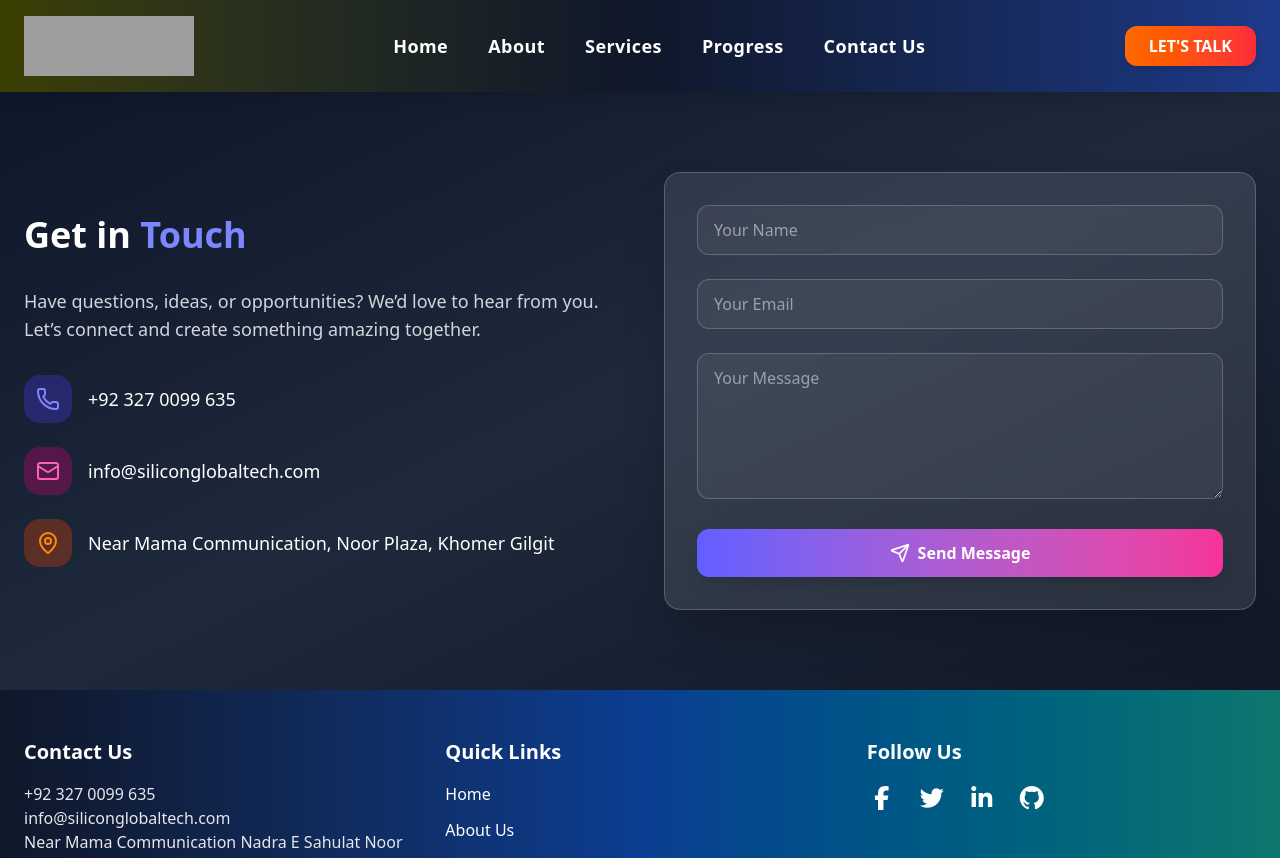
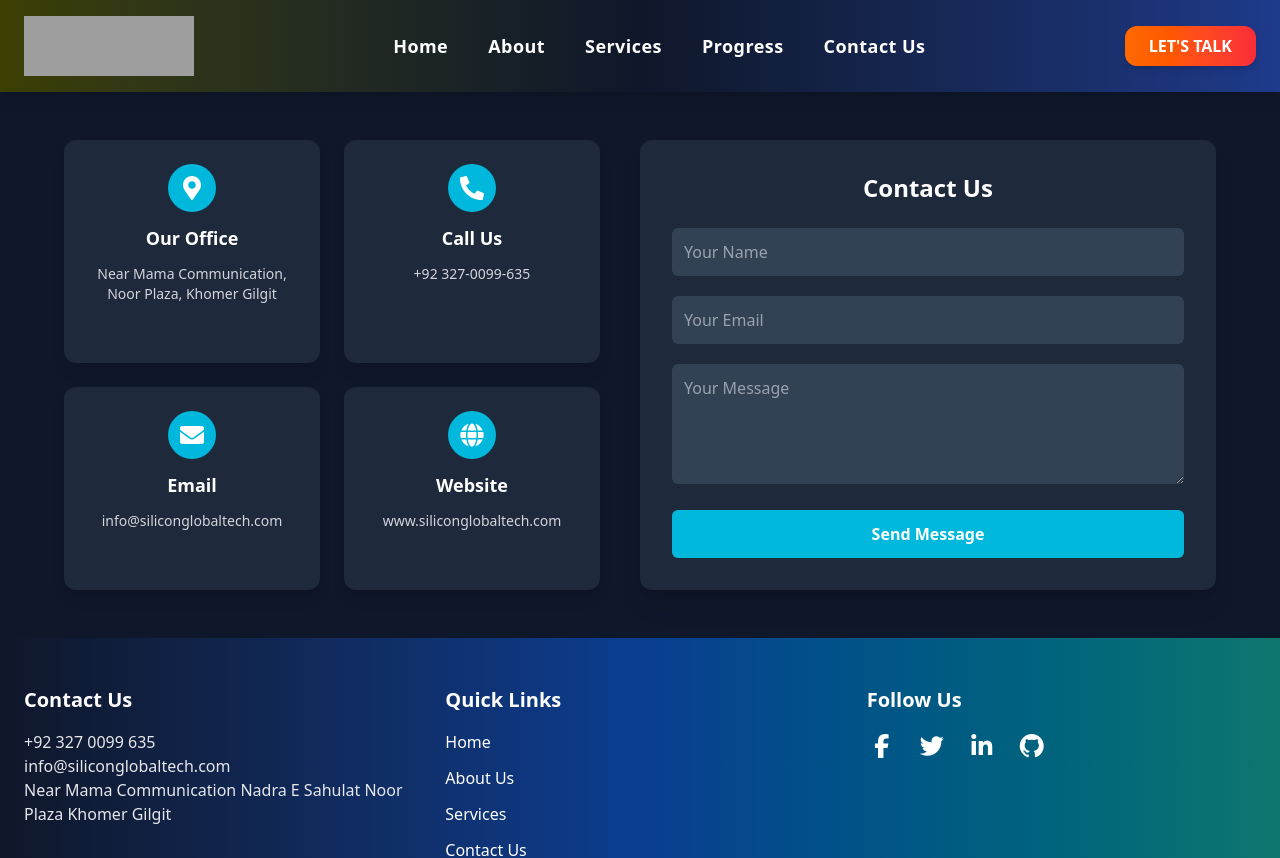
Before and after one commit to sabbehhassan/SGT, a React (Vite) app: page /contact in a window 1280 px wide. Shown: the top 858 px of the page. Built offline with nearby package versions, Linux system fonts and the light colour scheme; grey boxes are pictures that could not be loaded.

Commit message:
change contact page design and for mailing emailjs is set for this work

```diff
--- a/package.json
+++ b/package.json
@@ -12,6 +12,7 @@
   "dependencies": {
     "@fortawesome/fontawesome-free": "^7.0.0",
     "@tailwindcss/vite": "^4.1.12",
+    "emailjs-com": "^3.2.0",
     "lucide-react": "^0.541.0",
     "mapbox-gl": "^3.14.0",
     "outlet": "^0.1.5",
--- a/src/pages/ContactUs/index.jsx
+++ b/src/pages/ContactUs/index.jsx
@@ -1,100 +1,113 @@
-import { useState } from "react";
-import { Phone, Mail, MapPin, Send } from "lucide-react";
+import React, { useRef } from "react";
+import emailjs from "emailjs-com";
+import {
+  FaMapMarkerAlt,
+  FaPhoneAlt,
+  FaEnvelope,
+  FaGlobe,
+} from "react-icons/fa";
 
-export default function ContactUs() {
-  const [form, setForm] = useState({
-    name: "",
-    email: "",
-    message: "",
-  });
+const ContactSection = () => {
+  const form = useRef();
 
-  const handleChange = (e) => {
-    setForm({ ...form, [e.target.name]: e.target.value });
+  const sendEmail = (e) => {
+    e.preventDefault();
+
+    emailjs
+      .sendForm(
+        "service_lzaaz1d", // apna service ID
+        "template_shxopya", // apna template ID
+        form.current,
+        "v7iYMfI0wo13cDRmW" // apna public key
+      )
+      .then(
+        () => {
+          alert("✅ Message sent successfully!");
+          form.current.reset();
+        },
+        (error) => {
+          alert("❌ Failed to send message");
+          console.error(error.text);
+        }
+      );
   };
 
-  const handleSubmit = (e) => {
-    e.preventDefault();
-    console.log("Form submitted:", form);
-  };
+  const cardData = [
+    {
+      icon: <FaMapMarkerAlt size={24} />,
+      title: "Our Office",
+      line1: "Near Mama Communication, Noor Plaza, Khomer Gilgit",
+    },
+    {
+      icon: <FaPhoneAlt size={24} />,
+      title: "Call Us",
+      line1: "+92 327-0099-635",
+    },
+    {
+      icon: <FaEnvelope size={24} />,
+      title: "Email",
+      line1: "info@siliconglobaltech.com",
+    },
+    {
+      icon: <FaGlobe size={24} />,
+      title: "Website",
+      line1: "www.siliconglobaltech.com",
+    },
+  ];
 
   return (
-    <section className="relative bg-gradient-to-br from-[#0f172a] via-[#1e293b] to-[#111827] py-20 px-6 overflow-hidden">
-      {/* Background Glow */}
-      <div className="absolute top-0 left-0 w-[500px] h-[500px] bg-indigo-600/30 rounded-full blur-[150px] -z-10"></div>
-      <div className="absolute bottom-0 right-0 w-[400px] h-[400px] bg-pink-600/20 rounded-full blur-[150px] -z-10"></div>
-
-      <div className="max-w-7xl mx-auto grid lg:grid-cols-2 gap-12 items-center">
-        {/* Left - Info */}
-        <div className="text-white space-y-8">
-          <h2 className="text-4xl font-extrabold">
-            Get in <span className="text-indigo-400">Touch</span>
-          </h2>
-          <p className="text-gray-300 text-lg">
-            Have questions, ideas, or opportunities? We’d love to hear from you.
-            Let’s connect and create something amazing together.
-          </p>
-
-          <div className="space-y-6">
-            <div className="flex items-center gap-4">
-              <div className="p-3 rounded-2xl bg-indigo-600/30 backdrop-blur-md">
-                <Phone className="text-indigo-400 w-6 h-6" />
+    <section className="bg-[#0f172a] text-white px-6 md:px-16">
+      <div className="max-w-7xl mx-auto flex flex-col lg:flex-row gap-10 py-12">
+        {/* Info Cards */}
+        <div className="grid grid-cols-1 sm:grid-cols-2 gap-6 flex-1">
+          {cardData.map((item, index) => (
+            <div
+              key={index}
+              className="bg-[#1e293b] bg-opacity-90 rounded-xl p-6 shadow-lg hover:shadow-cyan-500/30 transition-transform hover:scale-105"
+            >
+              <div className="flex flex-col items-center text-center space-y-3">
+                <div className="bg-cyan-500 p-3 rounded-full text-white">
+                  {item.icon}
+                </div>
+                <h3 className="text-lg font-semibold">{item.title}</h3>
+                <p className="text-sm text-gray-300">{item.line1}</p>
+                {item.line2 && (
+                  <p className="text-sm text-gray-400">{item.line2}</p>
+                )}
               </div>
-              <p className="text-lg font-medium">+92 327 0099 635</p>
             </div>
-
-            <div className="flex items-center gap-4">
-              <div className="p-3 rounded-2xl bg-pink-600/30 backdrop-blur-md">
-                <Mail className="text-pink-400 w-6 h-6" />
-              </div>
-              <p className="text-lg font-medium">info@siliconglobaltech.com</p>
-            </div>
-
-            <div className="flex items-center gap-4">
-              <div className="p-3 rounded-2xl bg-orange-600/30 backdrop-blur-md">
-                <MapPin className="text-orange-400 w-6 h-6" />
-              </div>
-              <p className="text-lg font-medium">
-                Near Mama Communication, Noor Plaza, Khomer Gilgit
-              </p>
-            </div>
-          </div>
+          ))}
         </div>
 
-        {/* Right - Contact Form */}
-        <div className="bg-white/10 backdrop-blur-xl p-8 rounded-2xl shadow-2xl border border-white/20">
-          <form onSubmit={handleSubmit} className="space-y-6">
+        {/* Contact Form */}
+        <div className="flex-1 bg-[#1e293b] bg-opacity-95 rounded-xl p-8 shadow-xl max-w-xl w-full mx-auto">
+          <h2 className="text-2xl font-bold mb-6 text-center">Contact Us</h2>
+          <form ref={form} onSubmit={sendEmail} className="space-y-5">
             <input
               type="text"
-              name="name"
-              value={form.name}
-              onChange={handleChange}
+              name="user_name"
               placeholder="Your Name"
-              className="w-full px-4 py-3 rounded-xl bg-white/5 border border-white/20 text-white placeholder-gray-400 focus:outline-none focus:ring-2 focus:ring-indigo-400"
+              className="w-full p-3 rounded-md bg-[#334155] text-white placeholder-gray-400 focus:outline-none focus:ring-2 focus:ring-cyan-500"
               required
             />
             <input
               type="email"
               name="email"
-              value={form.email}
-              onChange={handleChange}
               placeholder="Your Email"
-              className="w-full px-4 py-3 rounded-xl bg-white/5 border border-white/20 text-white placeholder-gray-400 focus:outline-none focus:ring-2 focus:ring-indigo-400"
+              className="w-full p-3 rounded-md bg-[#334155] text-white placeholder-gray-400 focus:outline-none focus:ring-2 focus:ring-cyan-500"
               required
             />
             <textarea
               name="message"
-              value={form.message}
-              onChange={handleChange}
+              rows="4"
               placeholder="Your Message"
-              rows="5"
-              className="w-full px-4 py-3 rounded-xl bg-white/5 border border-white/20 text-white placeholder-gray-400 focus:outline-none focus:ring-2 focus:ring-indigo-400"
+              className="w-full p-3 rounded-md bg-[#334155] text-white placeholder-gray-400 focus:outline-none focus:ring-2 focus:ring-cyan-500"
               required
-            ></textarea>
+            />
             <button
               type="submit"
-              className="w-full flex items-center justify-center gap-2 bg-gradient-to-r from-indigo-500 to-pink-500 text-white font-semibold py-3 rounded-xl hover:from-pink-500 hover:to-indigo-500 transition-all duration-300 shadow-lg"
+              className="w-full bg-cyan-500 hover:bg-cyan-600 text-white font-bold py-3 rounded-md transition"
             >
-              <Send className="w-5 h-5" />
               Send Message
             </button>
           </form>
@@ -102,4 +115,6 @@ export default function ContactUs() {
       </div>
     </section>
   );
-}
+};
+
+export default ContactSection;
--- a/src/routes/AppRoutes.jsx
+++ b/src/routes/AppRoutes.jsx
@@ -4,6 +4,7 @@ import HomePage from "../pages/Home";
 import About from "../components/about";
 import Services from "../pages/Services";
 import Contact from "../pages/ContactUs";
+import Progress from "../components/progress";
 
 const AppRoutes = createBrowserRouter([
   {
@@ -14,6 +15,7 @@ const AppRoutes = createBrowserRouter([
       { path: "about", element: <About /> },
       { path: "services", element: <Services /> },
       { path: "Contact", element: <Contact /> },
+      { path: "Progress", element: <Progress /> },
     ],
   },
 ]);
```
Also changed, not shown: 1 other file (tests, documents, lock files or other folders).
